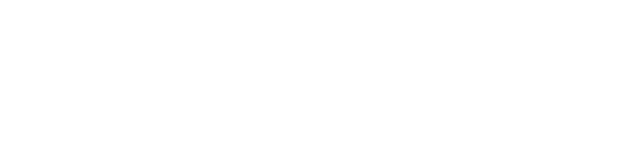
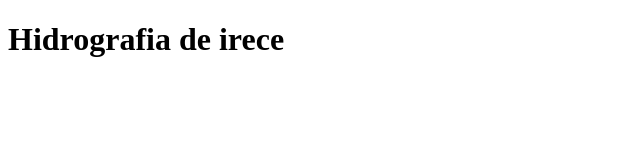
Before and after one commit to luccTech/html.css, a plain HTML site: page site_pH/apresentação/hidrografia_de_Irecê.html in a window 1280 px wide. Shown: the whole page, without its empty margins (0-640 px from the left). Drawn offline with Linux system fonts and the light colour scheme.

Commit message:
atualizei

```diff
--- a/site_pH/hidrografia_de_Irecê.html
+++ b/site_pH/apresentação/hidrografia_de_Irecê.html
@@ -3,9 +3,10 @@
 <head>
     <meta charset="UTF-8">
     <meta name="viewport" content="width=device-width, initial-scale=1.0">
+    <link rel="shortcut icon" href="favicon_if/favicon.ico" type="image/x-icon">
     <title>hidrografia de Irecê.</title>
 </head>
 <body>
-
+    <h1>Hidrografia de irece</h1>
 </body>
 </html>
```
